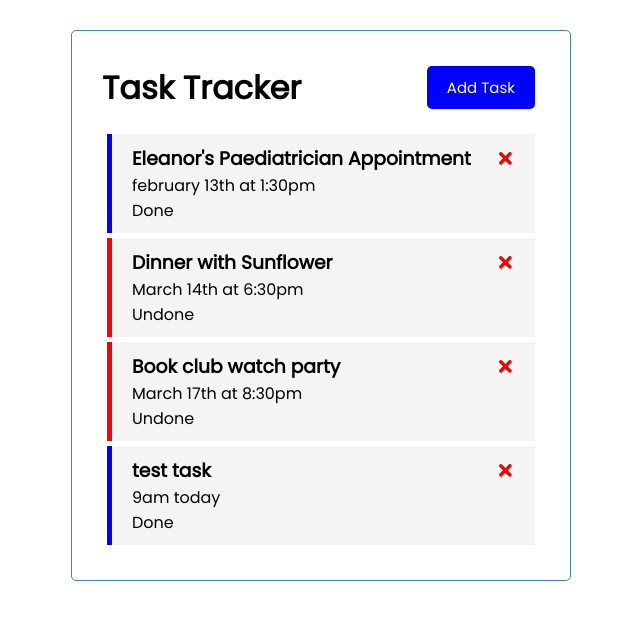
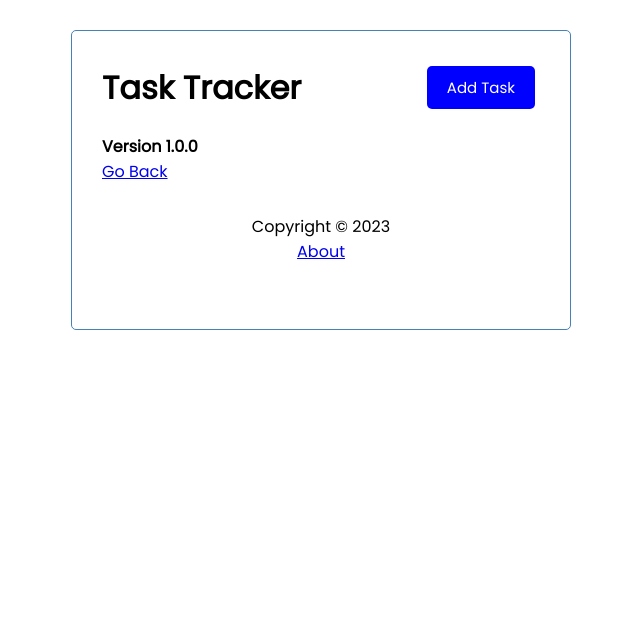
Before and after one commit to David-Inkheart/react-task-tracker, a React (Create React App) app: page /about in a window 1280 px wide. Shown: the top 620 px of the page, without its empty margins (319-959 px from the left). Built offline with nearby package versions, Linux system fonts and the light colour scheme; data requests are answered from the project's data file.

Commit message:
added routers

```diff
--- a/db.json
+++ b/db.json
@@ -21,7 +21,7 @@
     {
       "todo": "test task",
       "day": "9am today",
-      "completed": true,
+      "completed": false,
       "id": 4
     }
   ]
--- a/src/App.js
+++ b/src/App.js
@@ -1,7 +1,11 @@
 import { useState, useEffect } from 'react'
+import { BrowserRouter as Router, Routes, Route } from 'react-router-dom'
 import Header from './components/Header'
-import Tasks from './components/Tasks';
-import AddTask from './components/AddTask';
+import Footer from './components/Footer'
+import Tasks from './components/Tasks'
+import AddTask from './components/AddTask'
+import About from './components/About'
+
 
 //function App()
 const App = () => {
@@ -87,12 +91,25 @@
   }
 
   return (
-    <div className="container">
-      <Header onAdd={() => setShowAddTask
-      (!showAddTask)} showAdd={showAddTask}/>
-      {showAddTask && <AddTask onAdd={addTask} />}
-      {tasks.length > 0 ? (<Tasks tasks={tasks} onDelete={deleteTask} onToggle={toggleReminder}/>) : ('Enjoy the silence')}
-    </div>
+    <Router>
+      <div className="container">
+        <Header onAdd={() => setShowAddTask
+        (!showAddTask)} showAdd={showAddTask}/>
+        <Routes>
+          <Route path='/' element={
+            <>
+              {showAddTask && <AddTask onAdd={addTask} />}
+              {tasks.length > 0 ? (<Tasks tasks={tasks} onDelete={deleteTask} onToggle={toggleReminder}
+              />) : (
+                'Enjoy the silence'
+                )}
+            </>
+          } />
+          <Route path='/about' element={<About/>} />
+        </Routes>
+        <Footer />
+      </div>
+    </Router>
   );
 }
 
--- /dev/null
+++ b/src/components/About.js
@@ -0,0 +1,12 @@
+import { Link } from 'react-router-dom';
+
+const About = () => {
+  return (
+    <div>
+      <h4>Version 1.0.0</h4>
+      <Link to='/'>Go Back</Link>
+    </div>
+  )
+}
+
+export default About
--- a/src/components/Footer.js
+++ b/src/components/Footer.js
@@ -0,0 +1,12 @@
+import { Link } from 'react-router-dom';
+
+const Footer = () => {
+  return (
+    <footer>
+        <p>Copyright &copy; 2023</p>
+        <Link to='/about'>About</Link>
+    </footer>
+  )
+}
+
+export default Footer
```
Also changed, not shown: 1 other file (tests, documents, lock files or other folders).
